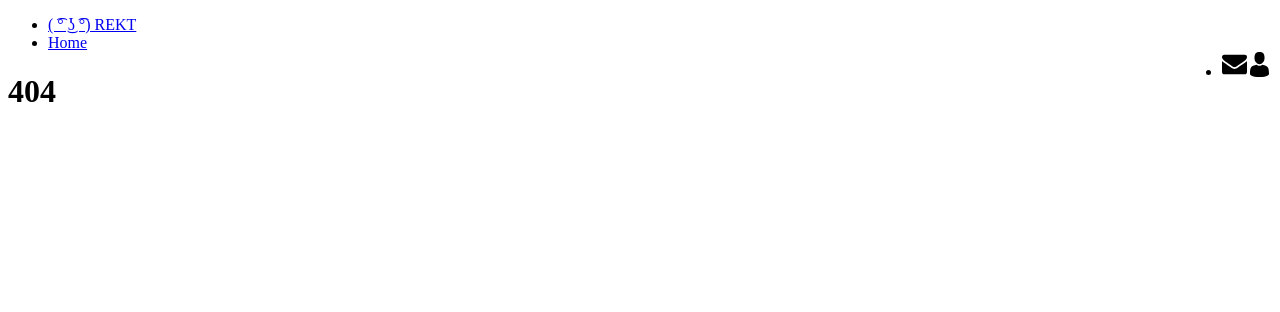
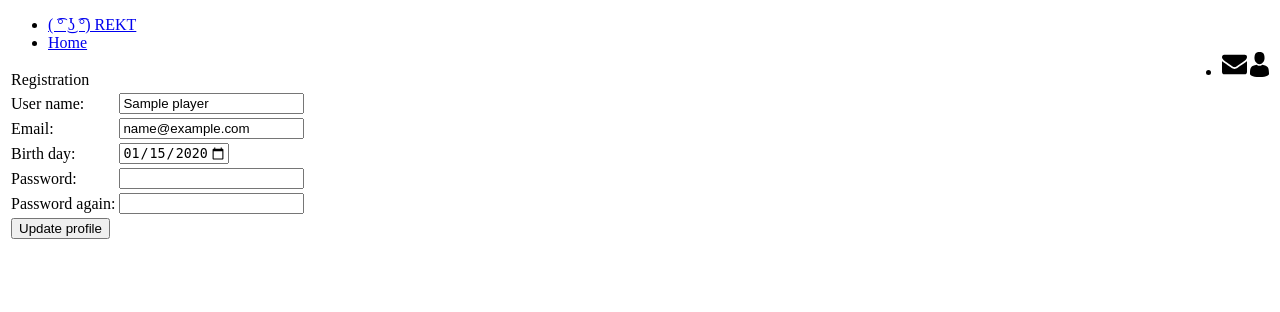
Before and after one commit to afplabor2019/rekt, a PHP site: page /TeamFinder/index.php?page=profileEdit in a window 1280 px wide. Shown: the top 312 px of the page. Run offline with PHP 8.4, Linux system fonts and the light colour scheme; the visitor is signed in with stand-in values (Sample User, id 1); tables that the repository leaves empty hold one stand-in row (values such as "Sample post").

Commit message:
profile edit
added profile edit

```diff
--- /dev/null
+++ b/NagyProjekt/TeamFinder/views/profileEdit.php
@@ -0,0 +1,102 @@
+<?php if (!defined("APP_VERSION")) {
+    exit;
+}
+gate();
+?>
+<?php
+$user = current_user($db);
+
+$errors = [];
+
+if (is_post()) {
+    $name = trim($_POST['name']);
+    $email = trim($_POST['email']);
+    $password = trim($_POST['password']);
+    $passwordAgain = trim($_POST['passwordAgain']);
+    $birthDay = trim($_POST['birthDay']);
+    if ($name == null) {
+        $errors['name'][] = "Name is required!";
+    }
+
+    if ($email == null) {
+        $errors['email'][] = "Email is required!";
+    }
+
+    if ($birthDay == null) {
+        $errors['birthDay'][] = "Birth date required!";
+    }
+
+    $select = mysqli_query($db, "SELECT `email` FROM `players` WHERE `email` = '" . $_POST['email'] . "'") or exit(mysqli_error($connectionID));
+    if (mysqli_num_rows($select)) {
+        $errors['emailRegistered'][] = "Email is already taken!";
+    }
+
+    if ($password == null) {
+        $errors['password'][] = "Password is required!";
+    } else if (strlen($password) < 8) {
+        $errors['shortPassword'][] = "Passwords must be atleast 8 character!";
+    }
+
+    if ($passwordAgain == null) {
+        $errors['passwordAgain'][] = "Password Again is required!";
+    }
+
+    if ($password != $passwordAgain) {
+        $errors['passwordsNotMatching'][] = "Passwords not matching!";
+    }
+
+    if (count($errors) == 0) {
+        $hashedPassword = password_hash($password, PASSWORD_DEFAULT);
+
+        $sql = $db->prepare("UPDATE `players` SET `name` = ?, `birthDay` = ?, `email` = ?, `password` = ? WHERE `players`.`id` = ?;");
+        $sql->bind_param("ssssi", $name, $birthDay, $email, $hashedPassword, $user['id']);
+        $sql->execute();
+        $sql->close();
+
+        redirect(['page' => 'profile']);
+    }
+}
+
+?>
+
+
+<div class="formTables">
+    <form action="<?php echo route(['page' => 'profileEdit']); ?>" method="POST" enctype="multipart/form-data">
+        <table>
+            <tr>
+                <td colspan=2>Registration</td>
+            </tr>
+            <tr>
+                <td>User name:</td>
+                <td><input id="name" type="text" name="name" value="<?php echo $user['name']; ?>">
+                    <?php print_form_errors('name', $errors); ?></td>
+            </tr>
+            <tr>
+                <td>Email:</td>
+                <td><input id="email" type="email" name="email" value="<?php echo $user['email']; ?>">
+                    <?php print_form_errors('email', $errors); ?>
+                    <?php print_form_errors('emailRegistered', $errors); ?></td>
+            </tr>
+            <tr>
+                <td>Birth day:</td>
+                <td><input id="birthDay" type="date" name="birthDay" min='1900-01-01' max='2019-12-31' value="<?php echo $user['birthDay']; ?>">
+                    <?php print_form_errors('birthDay', $errors); ?></td>
+            </tr>
+            <tr>
+                <td>Password:</td>
+                <td><input id="password" type="password" name="password" value="<?php echo isset($password) ? $password : ''; ?>">
+                    <?php print_form_errors('password', $errors); ?>
+                    <?php print_form_errors('shortPassword', $errors); ?></td>
+            </tr>
+            <tr>
+                <td>Password again:</td>
+                <td><input id="passwordAgain" type="password" name="passwordAgain" value="<?php echo isset($passwordAgain) ? $passwordAgain : ''; ?>">
+                    <?php print_form_errors('passwordAgain', $errors); ?>
+                    <?php print_form_errors('passwordsNotMatching', $errors); ?></td>
+            </tr>
+            <tr>
+                <td colspan=2><button class="btn" type="submit">Update profile</button></td>
+            </tr>
+        </table>
+    </form>
+</div>
```
Also changed, not shown: NagyProjekt/TeamFinder/views/profile.php (+7 -1 lines), NagyProjekt/TeamFinder/Resources/edit.svg (added).
